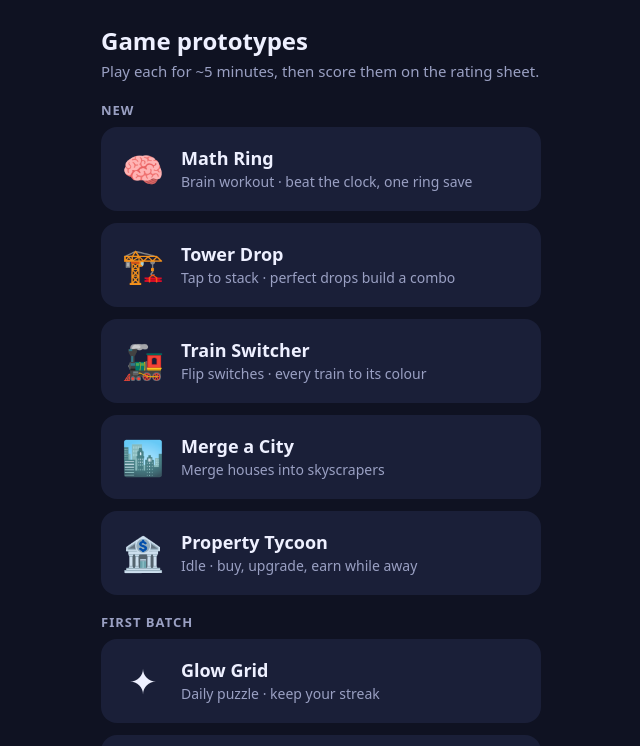
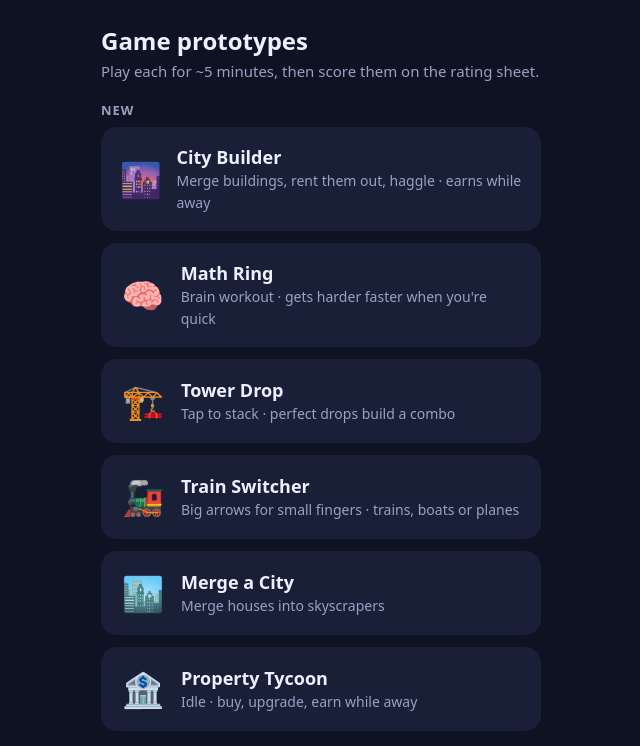
Before and after one commit to Mikialanam/game-prototypes, a plain HTML site: page index.html in a window 1280 px wide. Shown: the top 746 px of the page, without its empty margins (319-959 px from the left). Drawn offline with Linux system fonts and the light colour scheme.

Commit message:
Add City Builder to the home page; update README, rating sheet, run log and progress
Co-Authored-By: Claude Opus 5.5 <noreply@anthropic.com>
Claude-Session: https://claude.ai/code/session_01XiomFKTNBCmdJ7PpRJ8Fyk

```diff
--- a/index.html
+++ b/index.html
@@ -27,9 +27,10 @@
   <h1>Game prototypes</h1>
   <p>Play each for ~5 minutes, then score them on the rating sheet.</p>
   <h2 class="sec">New</h2>
-  <a class="game" href="games/math-ring/math-ring.html"><div class="icon">🧠</div><div><b>Math Ring</b><span>Brain workout · beat the clock, one ring save</span></div></a>
+  <a class="game" href="games/city-builder/city-builder.html"><div class="icon">🌆</div><div><b>City Builder</b><span>Merge buildings, rent them out, haggle · earns while away</span></div></a>
+  <a class="game" href="games/math-ring/math-ring.html"><div class="icon">🧠</div><div><b>Math Ring</b><span>Brain workout · gets harder faster when you're quick</span></div></a>
   <a class="game" href="games/tower-drop/tower-drop.html"><div class="icon">🏗️</div><div><b>Tower Drop</b><span>Tap to stack · perfect drops build a combo</span></div></a>
-  <a class="game" href="games/train-switcher/train-switcher.html"><div class="icon">🚂</div><div><b>Train Switcher</b><span>Flip switches · every train to its colour</span></div></a>
+  <a class="game" href="games/train-switcher/train-switcher.html"><div class="icon">🚂</div><div><b>Train Switcher</b><span>Big arrows for small fingers · trains, boats or planes</span></div></a>
   <a class="game" href="games/merge-city/merge-city.html"><div class="icon">🏙️</div><div><b>Merge a City</b><span>Merge houses into skyscrapers</span></div></a>
   <a class="game" href="games/property-tycoon/property-tycoon.html"><div class="icon">🏦</div><div><b>Property Tycoon</b><span>Idle · buy, upgrade, earn while away</span></div></a>
   <h2 class="sec">First batch</h2>
```
Also changed, not shown: 5 other files.
